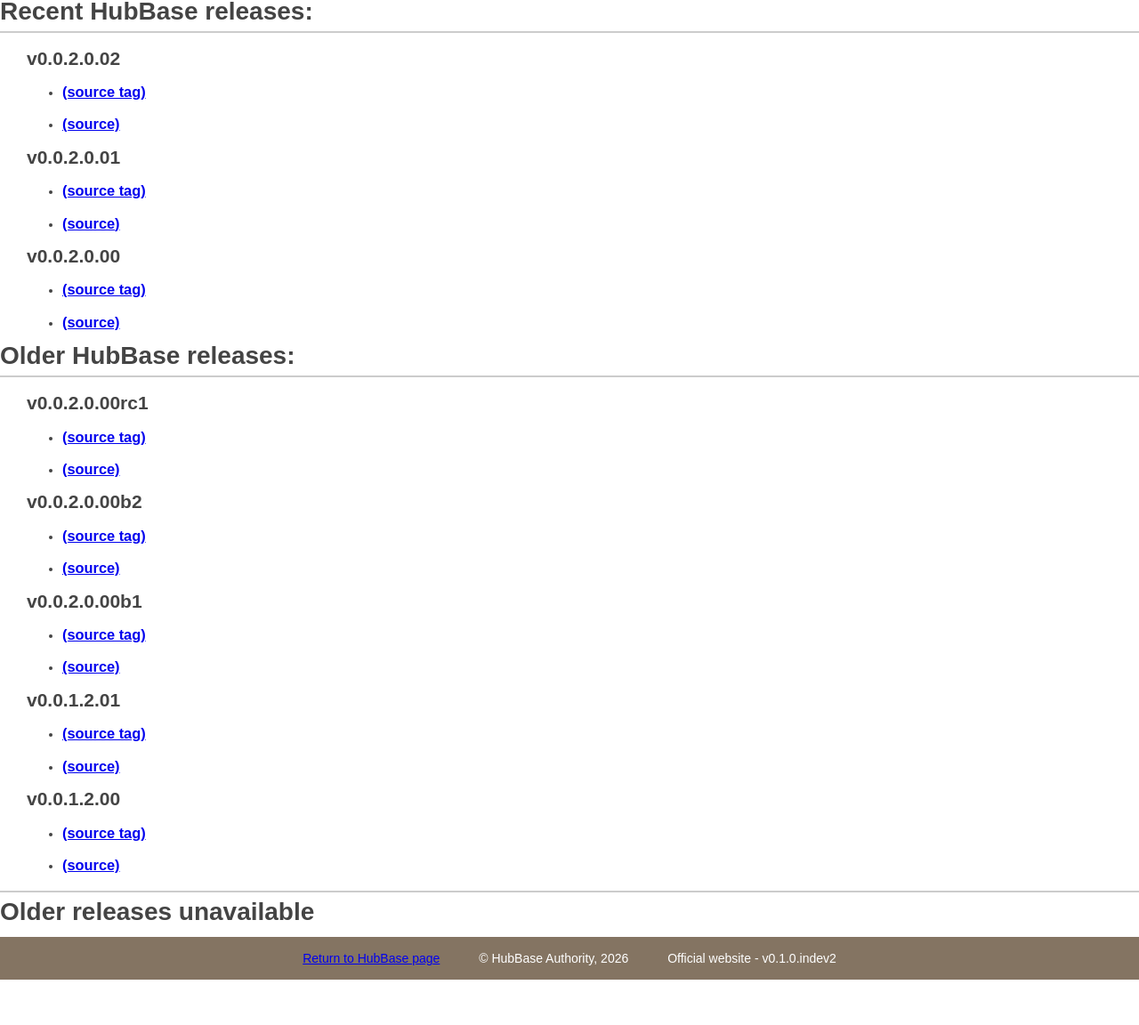
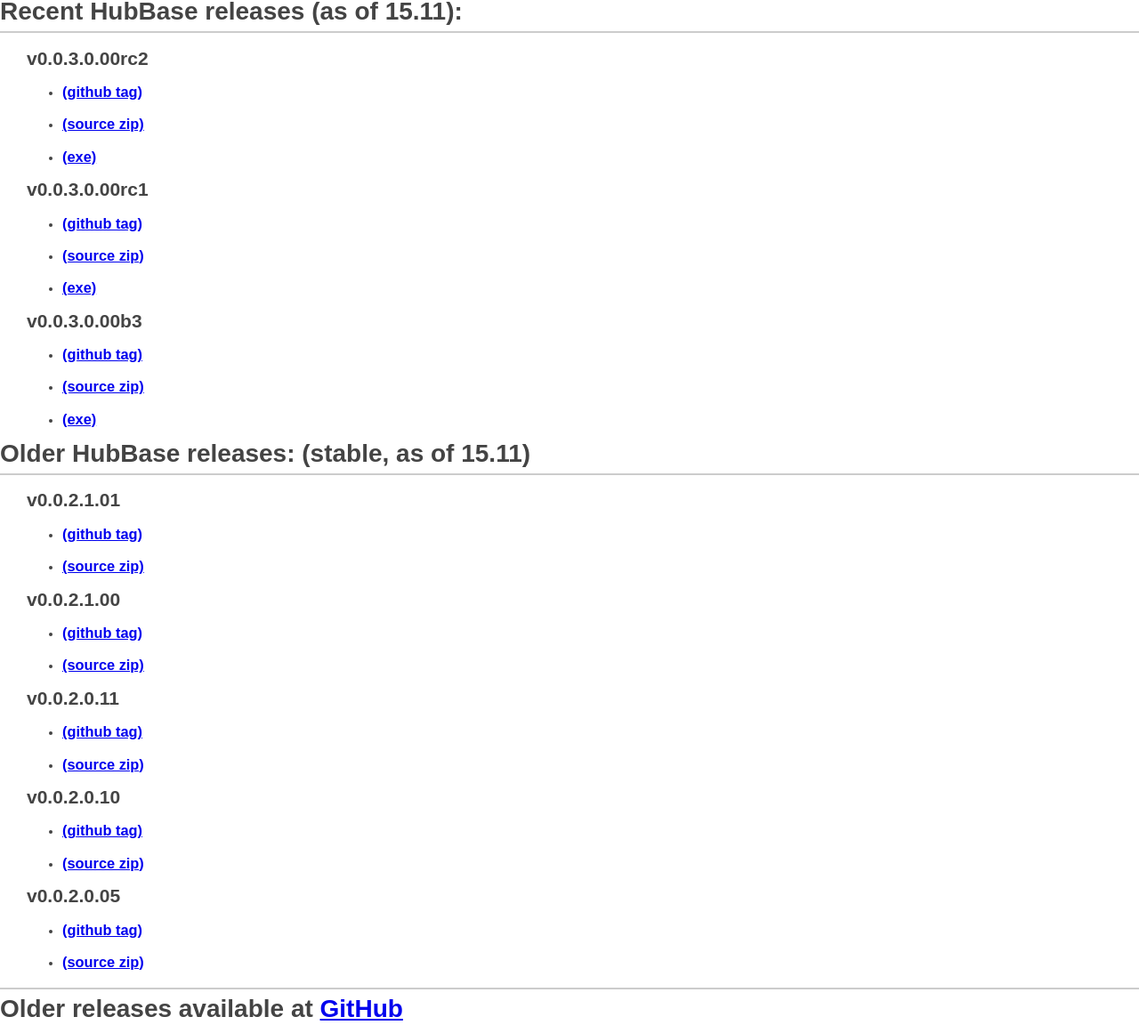
Before and after one commit to Voice659/Voice659.github.io, a plain HTML site: page index-pr-hb-d.html in a window 1280 px wide. Shown: the part 94-1246 px from the top of the page at 89% size. Before the commit the page ends 1195 px from the top, so only its background shows below. Drawn offline with Linux system fonts and the light colour scheme.

Commit message:
Post-EOL maintenance wave 2
Update download index

```diff
--- a/index-pr-hb-d.html
+++ b/index-pr-hb-d.html
@@ -1,52 +1,55 @@
 <!DOCTYPE html>
 <html>
   <head>
-    <meta name="keywords" content="HubBase, HubBase-Authority, products">
-	<meta name="description" content="This is the HubBase Authority project list.">
+    <meta name="keywords" content="HubBase, HubBase-Authority, download">
+	<meta name="description" content="This is the HubBase downloads page.">
     <link href="hubbaseauthority-2.png" rel="icon">
 	<link href="hubbaseauthority-1.css" rel="stylesheet">
-	<title>HubBase - HubBase Authority</title>
+	<title>Download HubBase - HubBase Authority</title>
   </head>
   <body>
     <header class="pageheader">
 	  <h2 class="sitename">HubBase Authority</h2>
 	</header>
 	<main class="hbdpagemain">
-      <h1 class="section-start">Recent HubBase releases:</h1>
-	    <h2 class="ml">v0.0.2.0.02</h2><ul class="ml">
-		  <li><h3><a href="https://github.com/HubBase-Authority/HubBasePC_--_Github/releases/tag/v0.0.2.0.02">(source tag)</a></h3></li>
-		  <li><h3><a href="https://github.com/HubBase-Authority/HubBasePC_--_Github/archive/refs/tags/v0.0.2.0.02.zip">(source)</a></h3></li>
+      <h1 class="section-start">Recent HubBase releases (as of 15.11):</h1>
+	    <h2 class="ml">v0.0.3.0.00rc2</h2><ul class="ml">
+		  <li><h3><a href="https://github.com/HubBase-Authority/HubBase/releases/tag/v0.0.3.0.00rc2">(github tag)</a></h3></li>
+		  <li><h3><a href="https://github.com/HubBase-Authority/HubBase/archive/refs/tags/v0.0.3.0.00rc2.zip">(source zip)</a></h3></li>
+		  <li><h3><a href="https://github.com/HubBase-Authority/HubBase/releases/download/v0.0.3.0.00rc2/HubBase_v0.0.3.0.00rc2_Setup.exe">(exe)</a></h3></li>
 		</ul>
-		<h2 class="ml">v0.0.2.0.01</h2><ul class="ml">
-		  <li><h3><a href="https://github.com/HubBase-Authority/HubBasePC_--_Github/releases/tag/v0.0.2.0.01">(source tag)</a></h3></li>
-		  <li><h3><a href="https://github.com/HubBase-Authority/HubBasePC_--_Github/archive/refs/tags/v0.0.2.0.01.zip">(source)</a></h3></li>
+		<h2 class="ml">v0.0.3.0.00rc1</h2><ul class="ml">
+		  <li><h3><a href="https://github.com/HubBase-Authority/HubBase/releases/tag/v0.0.3.0.00rc1">(github tag)</a></h3></li>
+		  <li><h3><a href="https://github.com/HubBase-Authority/HubBase/archive/refs/tags/v0.0.3.0.00rc1.zip">(source zip)</a></h3></li>
+		  <li><h3><a href="https://github.com/HubBase-Authority/HubBase/releases/download/v0.0.3.0.00rc1/HubBase_v0.0.3.0.00rc1_Setup.exe">(exe)</a></h3></li>
 		</ul>
-		<h2 class="ml">v0.0.2.0.00</h2><ul class="ml">
-		  <li><h3><a href="https://github.com/HubBase-Authority/HubBasePC_--_Github/releases/tag/v0.0.2.0.00">(source tag)</a></h3></li>
-		  <li><h3><a href="https://github.com/HubBase-Authority/HubBasePC_--_Github/archive/refs/tags/v0.0.2.0.00.zip">(source)</a></h3></li>
+		<h2 class="ml">v0.0.3.0.00b3</h2><ul class="ml">
+		  <li><h3><a href="https://github.com/HubBase-Authority/HubBase/releases/tag/v0.0.3.0.00b3">(github tag)</a></h3></li>
+		  <li><h3><a href="https://github.com/HubBase-Authority/HubBase/archive/refs/tags/v0.0.3.0.00b3.zip">(source zip)</a></h3></li>
+		  <li><h3><a href="https://github.com/HubBase-Authority/HubBase/releases/download/v0.0.3.0.00b3/HubBase_v0.0.3.0.00b3_Setup.exe">(exe)</a></h3></li>
 		</ul>
-	  <h1 class="section-start">Older HubBase releases:</h1>
-	    <h2 class="ml">v0.0.2.0.00rc1</h2><ul class="ml">
-		  <li><h3><a href="https://github.com/HubBase-Authority/HubBasePC_--_Github/releases/tag/v0.0.2.0.00rc1">(source tag)</a></h3></li>
-		  <li><h3><a href="https://github.com/HubBase-Authority/HubBasePC_--_Github/archive/refs/tags/v0.0.2.0.00rc1.zip">(source)</a></h3></li>
+	  <h1 class="section-start">Older HubBase releases: (stable, as of 15.11)</h1>
+	    <h2 class="ml">v0.0.2.1.01</h2><ul class="ml">
+		  <li><h3><a href="https://github.com/HubBase-Authority/HubBase/releases/tag/v0.0.2.1.01">(github tag)</a></h3></li>
+		  <li><h3><a href="https://github.com/HubBase-Authority/HubBase/archive/refs/tags/v0.0.2.1.01.zip">(source zip)</a></h3></li>
 		</ul>
-		<h2 class="ml">v0.0.2.0.00b2</h2><ul class="ml">
-		  <li><h3><a href="https://github.com/HubBase-Authority/HubBasePC_--_Github/releases/tag/v0.0.2.0.00b2">(source tag)</a></h3></li>
-		  <li><h3><a href="https://github.com/HubBase-Authority/HubBasePC_--_Github/archive/refs/tags/v0.0.2.0.00b2.zip">(source)</a></h3></li>
+		<h2 class="ml">v0.0.2.1.00</h2><ul class="ml">
+		  <li><h3><a href="https://github.com/HubBase-Authority/HubBase/releases/tag/v0.0.2.1.00">(github tag)</a></h3></li>
+		  <li><h3><a href="https://github.com/HubBase-Authority/HubBase/archive/refs/tags/v0.0.2.1.00.zip">(source zip)</a></h3></li>
 		</ul>
-		<h2 class="ml">v0.0.2.0.00b1</h2><ul class="ml">
-		  <li><h3><a href="https://github.com/HubBase-Authority/HubBasePC_--_Github/releases/tag/v0.0.2.0.00b1">(source tag)</a></h3></li>
-		  <li><h3><a href="https://github.com/HubBase-Authority/HubBasePC_--_Github/archive/refs/tags/v0.0.2.0.00b1.zip">(source)</a></h3></li>
+		<h2 class="ml">v0.0.2.0.11</h2><ul class="ml">
+		  <li><h3><a href="https://github.com/HubBase-Authority/HubBase/releases/tag/v0.0.2.0.11">(github tag)</a></h3></li>
+		  <li><h3><a href="https://github.com/HubBase-Authority/HubBase/archive/refs/tags/v0.0.2.0.11.zip">(source zip)</a></h3></li>
 		</ul>
-		<h2 class="ml">v0.0.1.2.01</h2><ul class="ml">
-		  <li><h3><a href="https://github.com/HubBase-Authority/HubBasePC_--_Github/releases/tag/v0.0.1.2.01">(source tag)</a></h3></li>
-		  <li><h3><a href="https://github.com/HubBase-Authority/HubBasePC_--_Github/archive/refs/tags/v0.0.1.2.01.zip">(source)</a></h3></li>
+		<h2 class="ml">v0.0.2.0.10</h2><ul class="ml">
+		  <li><h3><a href="https://github.com/HubBase-Authority/HubBase/releases/tag/v0.0.2.0.10">(github tag)</a></h3></li>
+		  <li><h3><a href="https://github.com/HubBase-Authority/HubBase/archive/refs/tags/v0.0.2.0.10.zip">(source zip)</a></h3></li>
 		</ul>
-		<h2 class="ml">v0.0.1.2.00</h2><ul class="ml">
-		  <li><h3><a href="https://github.com/HubBase-Authority/HubBasePC_--_Github/releases/tag/v0.0.1.2.00">(source tag)</a></h3></li>
-		  <li><h3><a href="https://github.com/HubBase-Authority/HubBasePC_--_Github/archive/refs/tags/v0.0.1.2.00.zip">(source)</a></h3></li>
+		<h2 class="ml">v0.0.2.0.05</h2><ul class="ml">
+		  <li><h3><a href="https://github.com/HubBase-Authority/HubBase/releases/tag/v0.0.2.0.05">(github tag)</a></h3></li>
+		  <li><h3><a href="https://github.com/HubBase-Authority/HubBase/archive/refs/tags/v0.0.2.0.05.zip">(source zip)</a></h3></li>
 		</ul>
-		<h1 class="section-end">Older releases unavailable</h1>
+		<h1 class="section-end">Older releases available at <a href="https://github.com/HubBase-Authority/HubBase/releases">GitHub</a></h1>
 	</main>
 	<footer class="site-footer">
 	  <div class="container">
```
